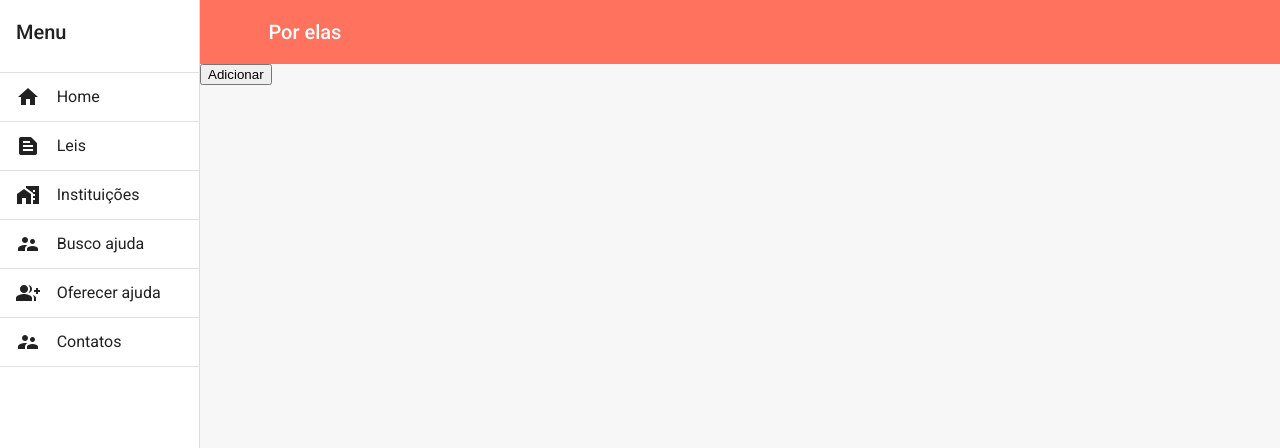
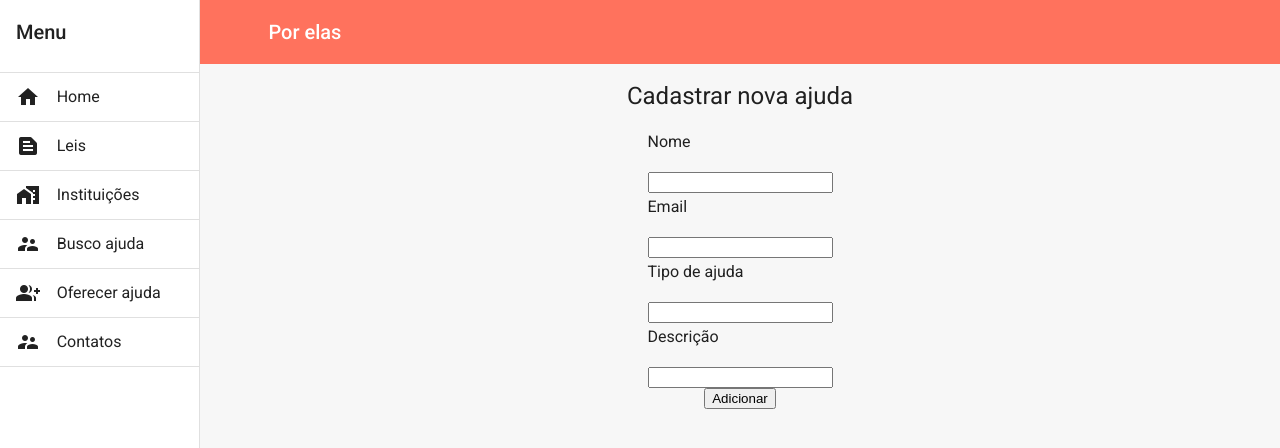
Before and after one commit to hackathon-voskhod/projeto, an Angular app: page /oferecer_ajuda in a window 1280 px wide. Shown: the top 448 px of the page. Built offline with nearby package versions, Linux system fonts and the light colour scheme.

Commit message:
Adiçao da pagina de ofereço ajuda

```diff
--- a/src/app/app.module.ts
+++ b/src/app/app.module.ts
@@ -24,6 +24,7 @@ import { InstituicaoPageComponent } from './components/instituicao-page/institui
 import { ContatosCardComponent } from './components/contatos-card/contatos-card.component';
 import { ContatosPageComponent } from './components/contatos-page/contatos-page.component';
 import { OferecerAjudaPageComponent } from './components/oferecer-ajuda-page/oferecer-ajuda-page.component';
+import { FormsModule } from '@angular/forms';
 
 @NgModule({
   declarations: [
@@ -56,6 +57,7 @@ import { OferecerAjudaPageComponent } from './components/oferecer-ajuda-page/ofe
     MatListModule,
     MatExpansionModule,
     MatCardModule,
+    FormsModule,
   ],
   providers: [],
   bootstrap: [AppComponent],
--- a/src/app/components/oferecer-ajuda-page/oferecer-ajuda-page.component.css
+++ b/src/app/components/oferecer-ajuda-page/oferecer-ajuda-page.component.css
@@ -0,0 +1,8 @@
+.container {
+  width: 100%;
+  height: 100%;
+  display: flex;
+  flex-direction: column;
+  justify-content: center;
+  align-items: center;
+}
--- a/src/app/components/oferecer-ajuda-page/oferecer-ajuda-page.component.html
+++ b/src/app/components/oferecer-ajuda-page/oferecer-ajuda-page.component.html
@@ -1 +1,26 @@
-<button (click)="addAjuda()">Adicionar</button>
+<div class="margin-wrapper">
+  <app-header titulo="Cadastrar nova ajuda"></app-header>
+  <div class="container">
+    <div>
+      <h3>Nome</h3>
+      <input type="text" [(ngModel)]="novaAjuda.nome" />
+    </div>
+
+    <div>
+      <h3>Email</h3>
+      <input type="email" [(ngModel)]="novaAjuda.email" />
+    </div>
+
+    <div>
+      <h3>Tipo de ajuda</h3>
+      <input type="text" [(ngModel)]="novaAjuda.tipo" />
+    </div>
+
+    <div>
+      <h3>Descrição</h3>
+      <input type="text" [(ngModel)]="novaAjuda.descricao" />
+    </div>
+
+    <button (click)="addAjuda()">Adicionar</button>
+  </div>
+</div>
--- a/src/app/components/oferecer-ajuda-page/oferecer-ajuda-page.component.ts
+++ b/src/app/components/oferecer-ajuda-page/oferecer-ajuda-page.component.ts
@@ -1,27 +1,34 @@
 import { Component, OnInit } from '@angular/core';
 import * as myGlobals from '../../services/ajuda';
-import { AjudaModel } from "../../services/ajuda-model";
+import { AjudaModel } from '../../services/ajuda-model';
 
 @Component({
   selector: 'app-oferecer-ajuda-page',
   templateUrl: './oferecer-ajuda-page.component.html',
-  styleUrls: ['./oferecer-ajuda-page.component.css']
+  styleUrls: ['./oferecer-ajuda-page.component.css'],
 })
 export class OferecerAjudaPageComponent implements OnInit {
+  public novaAjuda: AjudaModel;
 
-  constructor() { }
-
-  ngOnInit(): void {
+  constructor() {
+    this.novaAjuda = {
+      nome: '',
+      tipo: '',
+      descricao: '',
+      email: '',
+    };
   }
 
-  addAjuda(): void{
-    const novaAjuda:AjudaModel = {
-      nome: "Nova Ajuda",
-      tipo: "Jurídica",
-      descricao: "Descrição",
-      email: "email@gmail.com"
-    }
+  ngOnInit(): void {}
 
-    myGlobals.ajuda.push(novaAjuda)
+  addAjuda(): void {
+    // const novaAjuda: AjudaModel = {
+    //   nome: 'Nova Ajuda',
+    //   tipo: 'Jurídica',
+    //   descricao: 'Descrição',
+    //   email: 'email@gmail.com',
+    // };
+
+    myGlobals.ajuda.push(this.novaAjuda);
   }
 }
```
